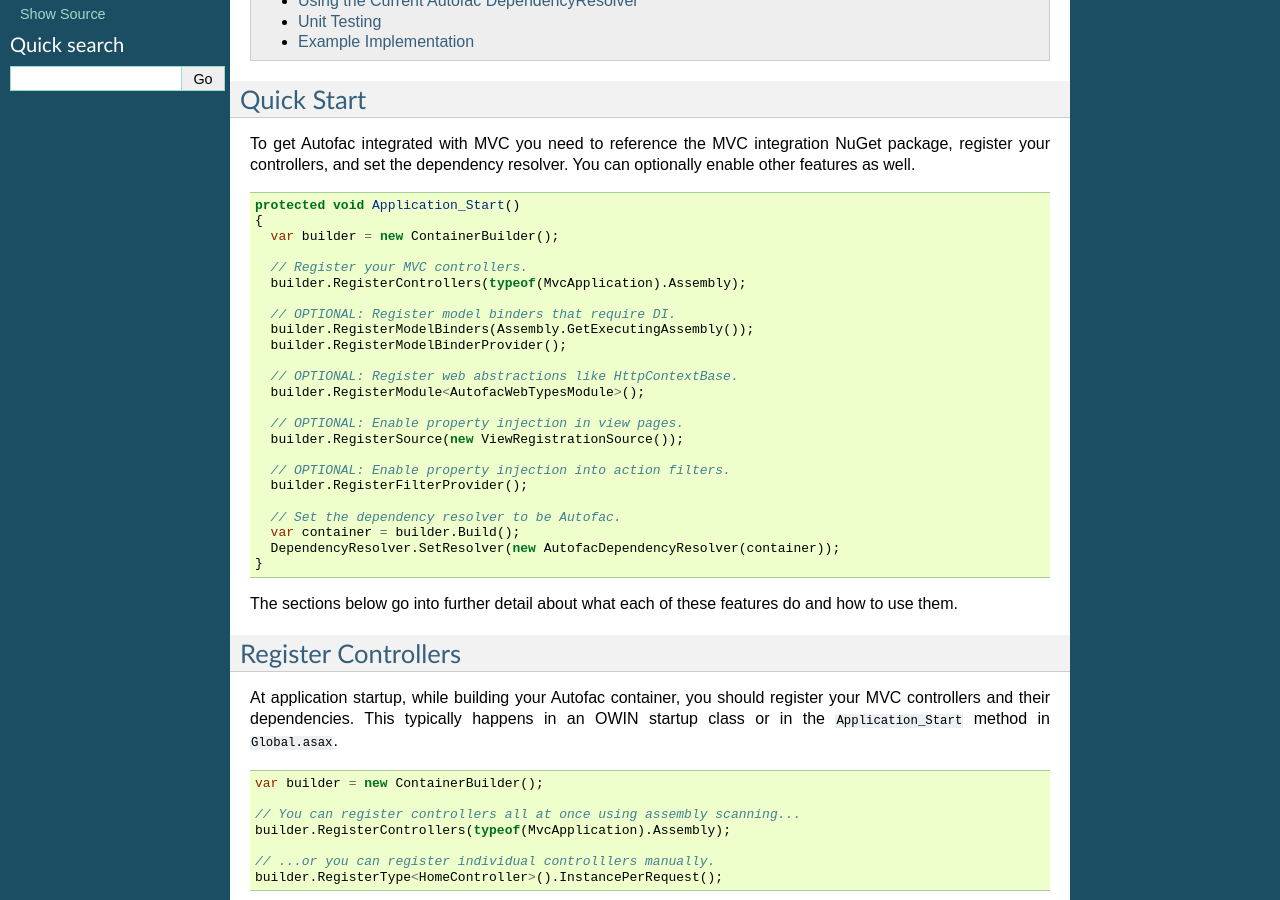
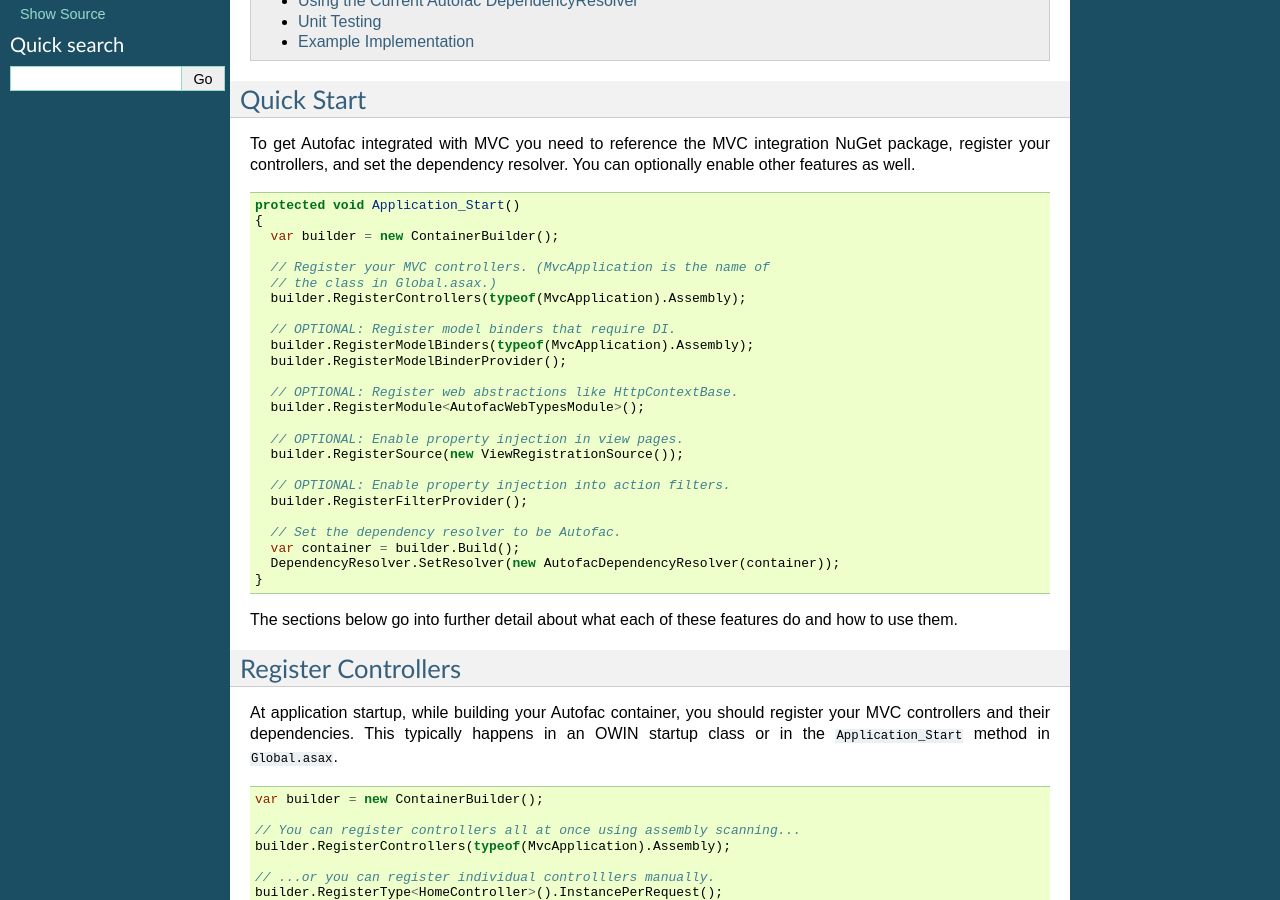
Before and after one commit to autofac/Documentation, a Sphinx documentation site: the page built from docs/integration/mvc.rst, in a window 1280 px wide and 900 px high, scrolled down 522 px. Built offline with Sphinx 7.4.7, drawn with Linux system fonts in a browser that asks for light colours.

Commit message:
Added clarification about what "MvcApplication" is.

```diff
--- a/docs/integration/mvc.rst
+++ b/docs/integration/mvc.rst
@@ -23,11 +23,12 @@
     {
       var builder = new ContainerBuilder();
 
-      // Register your MVC controllers.
+      // Register your MVC controllers. (MvcApplication is the name of
+      // the class in Global.asax.)
       builder.RegisterControllers(typeof(MvcApplication).Assembly);
 
       // OPTIONAL: Register model binders that require DI.
-      builder.RegisterModelBinders(Assembly.GetExecutingAssembly());
+      builder.RegisterModelBinders(typeof(MvcApplication).Assembly);
       builder.RegisterModelBinderProvider();
 
       // OPTIONAL: Register web abstractions like HttpContextBase.
```
